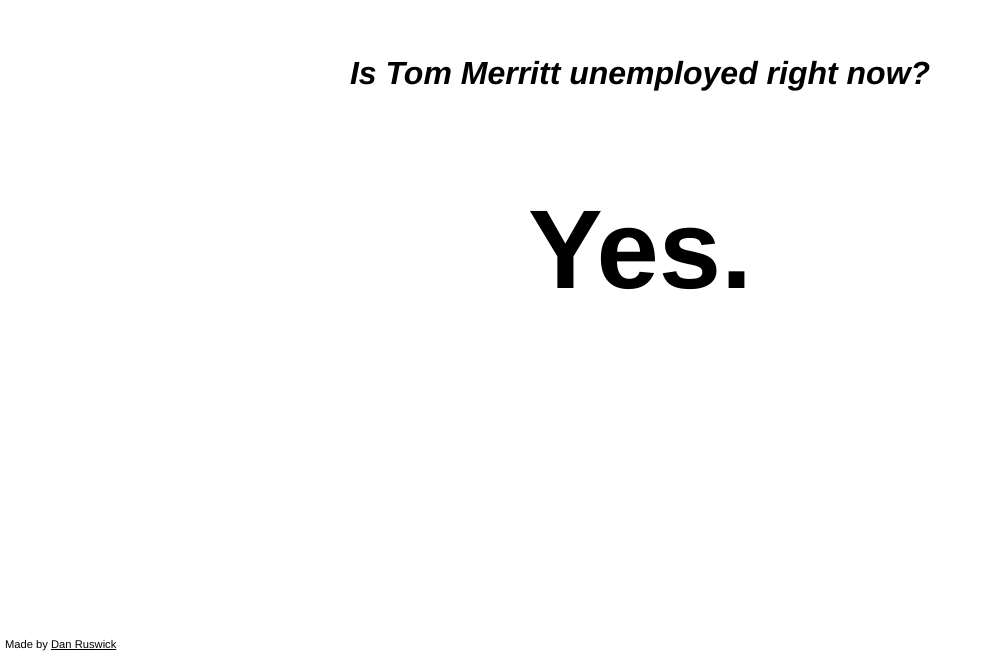
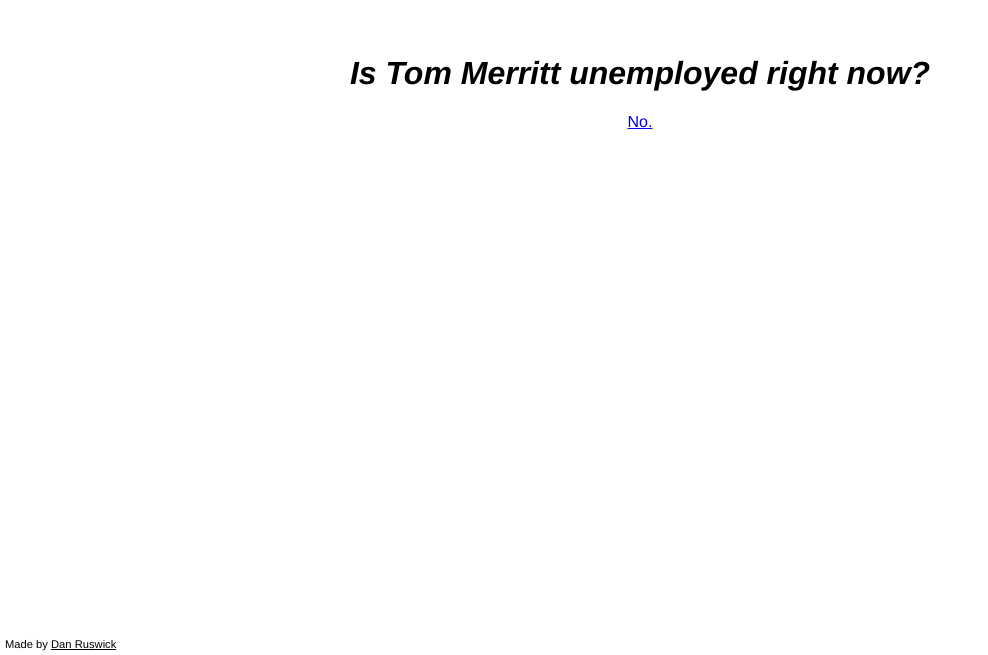
Before and after one commit to orzogen/istommerrittunemployed, a plain HTML site: page index.html in a window 1280 px wide. Shown: the part 145-800 px from the top of the page, without its empty margins (0-988 px from the left). Drawn offline with Linux system fonts and the light colour scheme.

Commit message:
Update index.html

```diff
--- a/index.html
+++ b/index.html
@@ -13,7 +13,7 @@
 
   <body>
     <h1>Is Tom Merritt unemployed right now?</h1>
-    <h2 class="yepnope">Yes.</h2>
+    <a href="http://www.dailytechnewsshow.com/" class="yepnope">No.</a>
     <span class="by">Made by <a href="http://twitter.com/DanRuswick">Dan Ruswick</a></span>
   </body>
 </html>
```
